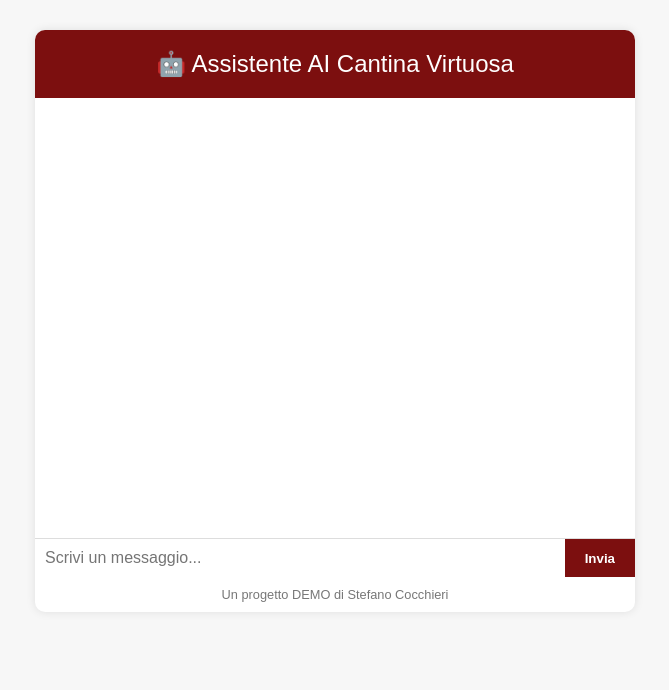
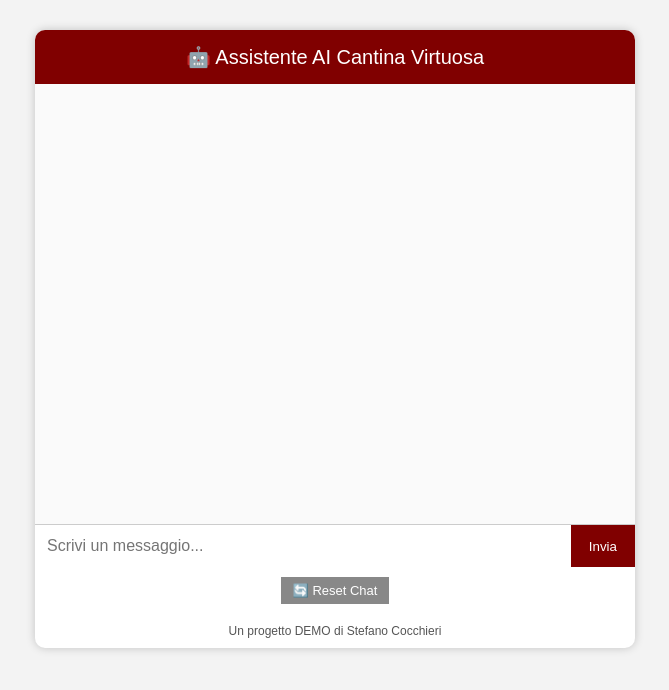
Before and after one commit to steveproject73/chatbot-cantina, a Flask app: page / in a window 1280 px wide. Shown: the top 690 px of the page, without its empty margins (305-974 px from the left). Run offline with Flask 3, Linux system fonts and the light colour scheme.

Commit message:
Update chatbot.html

```diff
--- a/templates/chatbot.html
+++ b/templates/chatbot.html
@@ -2,30 +2,33 @@
 <html lang="it">
 <head>
     <meta charset="UTF-8">
-  <meta name="viewport" content="width=device-width, initial-scale=1.0">
-  <title>AI Cantina Virtuosa</title>
+    <title>Assistente AI Cantina Virtuosa</title>
     <style>
         body {
             font-family: Arial, sans-serif;
-      background-color: #f7f7f7;
+            background-color: #f3f3f3;
+            display: flex;
+            justify-content: center;
             margin: 0;
-      padding: 0;
+            padding: 30px;
         }
 
-    .container {
+        .chat-container {
+            background-color: #fff;
+            border-radius: 10px;
             max-width: 600px;
-      margin: 30px auto;
-      background-color: white;
-      border-radius: 10px;
-      box-shadow: 0 0 10px rgba(0,0,0,0.1);
+            width: 100%;
+            box-shadow: 0 0 10px rgba(0, 0, 0, 0.2);
             overflow: hidden;
+            display: flex;
+            flex-direction: column;
         }
 
-    .header {
-      background-color: #7c0f0f;
+        .header-box {
+            background-color: #800000;
             color: white;
-      padding: 20px;
-      font-size: 1.5rem;
+            padding: 15px;
+            font-size: 20px;
             text-align: center;
         }
 
@@ -33,67 +36,83 @@
             padding: 20px;
             height: 400px;
             overflow-y: auto;
-      display: flex;
-      flex-direction: column;
-      gap: 10px;
+            background-color: #fafafa;
         }
 
-    .message {
-      padding: 10px 15px;
-      border-radius: 10px;
-      max-width: 80%;
-      line-height: 1.4;
+        .user-msg, .bot-msg {
+            margin: 10px 0;
+            padding: 10px;
+            border-radius: 8px;
+            max-width: 85%;
+            white-space: pre-wrap;
         }
 
-    .user {
+        .user-msg {
             align-self: flex-end;
             background-color: #e0f7fa;
             border: 1px solid #00acc1;
         }
 
-    .bot {
+        .bot-msg {
             align-self: flex-start;
-      background-color: #f1f1f1;
-      border: 1px solid #ccc;
+            background-color: #f0f0f0;
+            border: 1px solid #bbb;
         }
 
         form {
             display: flex;
-      border-top: 1px solid #ddd;
+            border-top: 1px solid #ccc;
         }
 
         input[type="text"] {
             flex-grow: 1;
-      padding: 10px;
+            padding: 12px;
+            font-size: 16px;
             border: none;
-      font-size: 1rem;
         }
 
         button {
-      padding: 10px 20px;
-      background-color: #7c0f0f;
+            background-color: #800000;
             color: white;
             border: none;
-      font-weight: bold;
+            padding: 12px 18px;
             cursor: pointer;
         }
 
         .footer {
             text-align: center;
-      font-size: 0.8rem;
-      color: #777;
+            font-size: 12px;
+            color: #555;
             padding: 10px;
+        }
+
+        .reset-btn {
+            margin: 10px;
+            text-align: center;
+        }
+
+        .reset-btn form {
+            display: inline;
+        }
+
+        .reset-btn button {
+            background-color: #888;
+            padding: 6px 12px;
+            font-size: 13px;
         }
     </style>
 </head>
 <body>
-
-  <div class="container">
-    <div class="header">🤖 Assistente AI Cantina Virtuosa</div>
+    <div class="chat-container">
+        <div class="header-box">
+            🤖 Assistente AI Cantina Virtuosa
+        </div>
 
         <div class="chat-box" id="chat-box">
             {% for message in chat_log %}
-        <div class="message {{ message['role'] }}">{{ message['role'] }}: {{ message['text'] }}</div>
+                <div class="{{ 'user-msg' if message['role'] == 'user' else 'bot-msg' }}">
+                    <strong>{{ message['role'] }}:</strong> {{ message['text'] }}
+                </div>
             {% endfor %}
         </div>
 
@@ -102,15 +121,20 @@
             <button type="submit">Invia</button>
         </form>
 
+        <div class="reset-btn">
+            <form action="/reset" method="post">
+                <button type="submit">🔄 Reset Chat</button>
+            </form>
+        </div>
+
         <div class="footer">
             Un progetto DEMO di Stefano Cocchieri
         </div>
     </div>
 
     <script>
-    const chatBox = document.getElementById('chat-box');
+        const chatBox = document.getElementById("chat-box");
         chatBox.scrollTop = chatBox.scrollHeight;
     </script>
-
 </body>
 </html>
```
Lines whose indentation alone changed are shown as unchanged.
